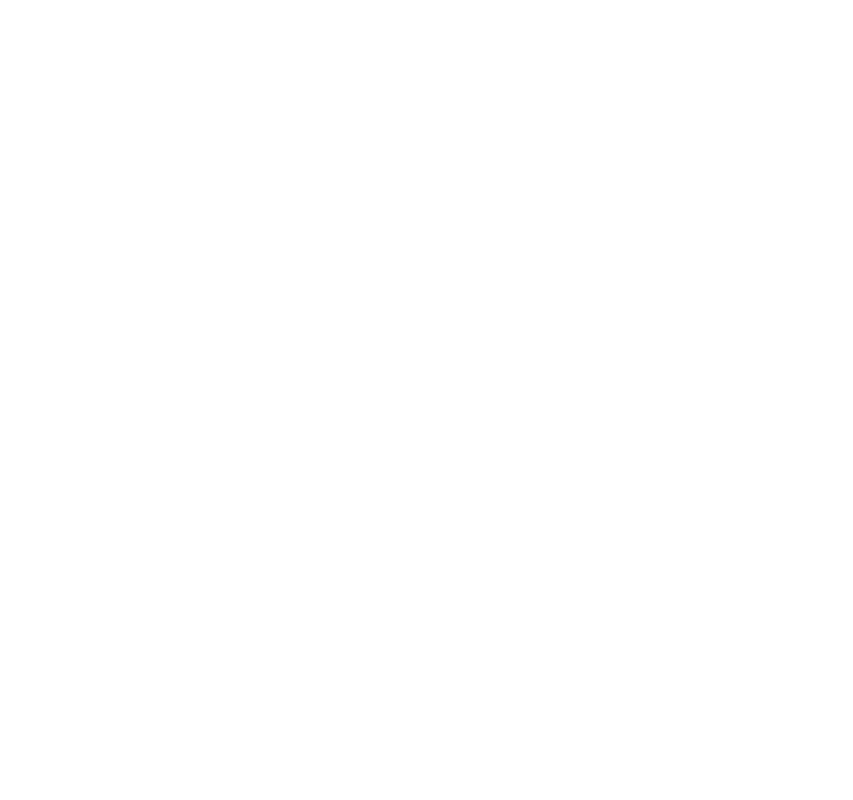
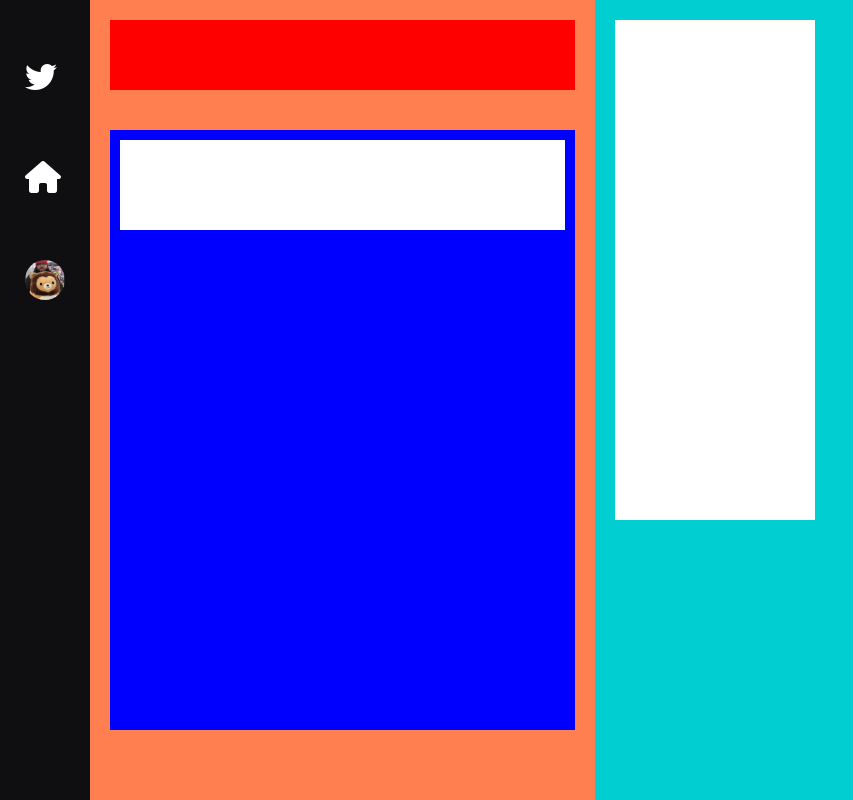
Before and after one commit to Jonnathandor/js-twitter-clone, a plain HTML site: page frontend/index.html in a window 1280 px wide. Shown: the whole page, without its empty margins (0-853 px from the left). Drawn offline with Linux system fonts and the light colour scheme.

Commit message:
added flexbox and nav style

```diff
--- a/frontend/index.html
+++ b/frontend/index.html
@@ -4,9 +4,37 @@
     <meta charset="UTF-8">
     <meta http-equiv="X-UA-Compatible" content="IE=edge">
     <meta name="viewport" content="width=device-width, initial-scale=1.0">
-    <title>Document</title>
+    <link rel="stylesheet" href="./style/style.css">
+    <script src="https://kit.fontawesome.com/86396483a3.js" crossorigin="anonymous"></script>
+    <title>Twitter clone</title>
 </head>
 <body>
+    <div class="container home-page">
+        <div class="navigation-container">
+            <div class="logo"><i class="fab fa-twitter"></i></div>
+            <div class="home-link"><i class="fas fa-home"></i></div>
+            <div class="profile-container">
+                <div class="profile">
+                    <img src="./style/profile.png" alt="profile-picture">
+                </div>
+            </div>
+        </div>
+        <div class="main">
+            <div class="tweets-search">
 
+            </div>
+            <div class="tweets-list">
+                <div class="tweet-container">
+
+                </div>
+            </div>
+        </div>
+        <div class="tweets-sidebar-container">
+            <div class="tweets-sidebar">
+
+            </div>
+        </div>
+    </div>
+    <script src="./js/index.js"></script>
 </body>
 </html>
--- a/frontend/style/style.css
+++ b/frontend/style/style.css
@@ -0,0 +1,79 @@
+body, html {
+    margin: 0;
+    /* max-width: 900px;
+    background-color: darkgreen; */
+}
+
+.container {
+    width: 100%;
+    min-height: 100vh;
+    display: flex;
+    background-color: #0F0F11;
+}
+
+.navigation-container {
+    width: 20%;
+    max-width: 90px;
+    min-width: 60px;
+    display: flex;
+    flex-direction: column;
+    align-items: center;
+}
+
+.logo, .home-link, .profile-container {
+    width: 40px;
+    height: 40px;
+    margin-top: 60px;
+    color: white;
+    font-size: 2em;
+
+}
+
+.profile img {
+    width: 40px;
+    height: 40px;
+    border-radius: 50%;
+}
+
+/* two divs are using flex-grow: 1, this means that the space
+that is left after navigation will be splitted evenly between those two divs */
+.main {
+    display: flex;
+    flex-direction: column;
+    /* flex-grow: 1; says: "Let me grow as much as I can" */
+    flex-grow: 1;
+    background-color: coral;
+}
+
+.tweets-search {
+    height: 70px;
+    margin: 20px;
+    background-color: red;
+}
+
+.tweets-list {
+    height: 600px;
+    margin: 20px;
+    background-color: blue;
+}
+
+.tweet-container {
+    display: flex;
+    flex-direction: column;
+    height: 90px;
+    background-color: white;
+    margin: 10px;
+}
+
+.tweets-sidebar-container {
+    background-color: darkturquoise;
+    /* flex-grow: 1; says: "Let me grow as much as I can" */
+    flex-grow: 1;
+}
+
+.tweets-sidebar {
+    background-color: white;
+    width: 200px;
+    height: 500px;
+    margin: 20px;
+}
```
Also changed, not shown: frontend/style/profile.png (added).
